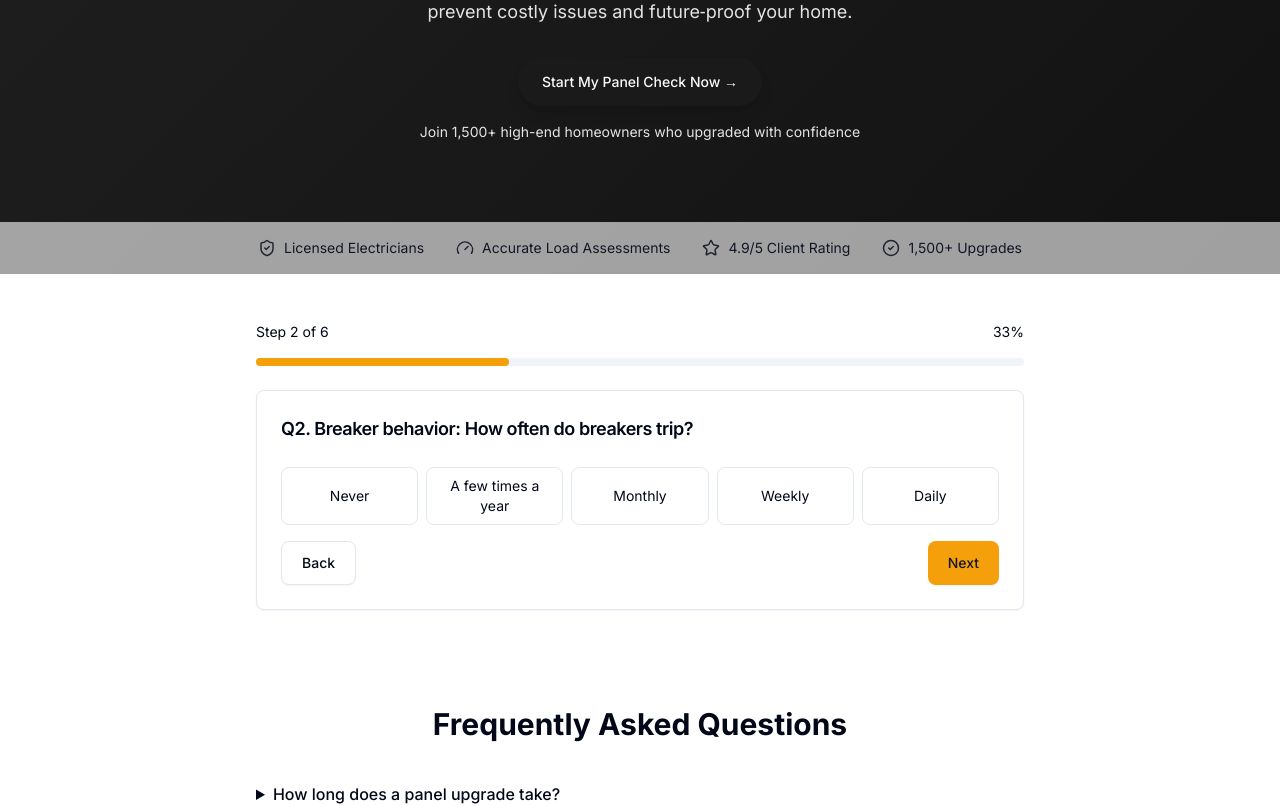
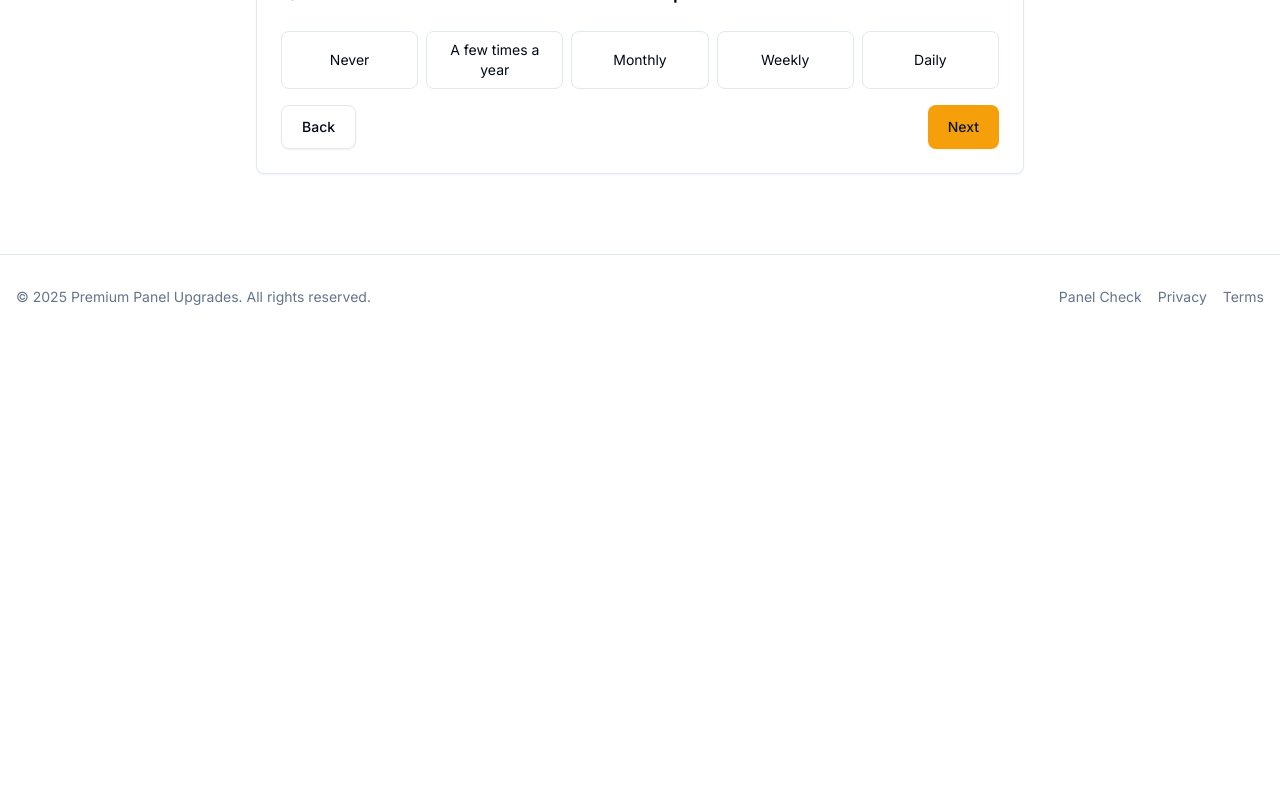
Before and after one commit to afterburnerDS/panel-upgrade-pro, a React (Vite) app: page / in a window 1280 px wide. Shown: the part 1840-2646 px from the top of the page. After the commit the page ends 2179 px from the top, so only its background shows below. Built offline with nearby package versions, Linux system fonts and the light colour scheme.

Commit message:
Refactor: Adjust Hero and remove sections
Update Hero component to retain previous elements while incorporating the new "Are you a homeowner?" question. Remove the second funnel and FAQ sections as requested.

```diff
--- a/src/pages/Index.tsx
+++ b/src/pages/Index.tsx
@@ -3,12 +3,12 @@ import SEOHead from "@/components/SEOHead";
 import Hero from "@/components/Hero";
 import Benefits from "@/components/Benefits";
 import SocialProof from "@/components/SocialProof";
-import PostSocialCTA from "@/components/PostSocialCTA";
+
 import Quiz from "@/components/Quiz";
 import LeadGate from "@/components/LeadGate";
 import ResultsReport from "@/components/ResultsReport";
 import CalendarSection from "@/components/CalendarSection";
-import FAQ from "@/components/FAQ";
+
 import SiteFooter from "@/components/SiteFooter";
 import MobileStickyCTA from "@/components/MobileStickyCTA";
 import type { QuizAnswers, LeadInfo } from "@/types/quiz";
@@ -85,7 +85,7 @@ const Index = () => {
 
       <Benefits />
       <SocialProof />
-      <PostSocialCTA onCTAClick={onContinueFromHero} />
+
 
       <Quiz
         answers={answers}
@@ -112,7 +112,7 @@ const Index = () => {
         </div>
       )}
 
-      <FAQ />
+
       <SiteFooter />
 
       <MobileStickyCTA onClick={onContinueFromHero} />
```
